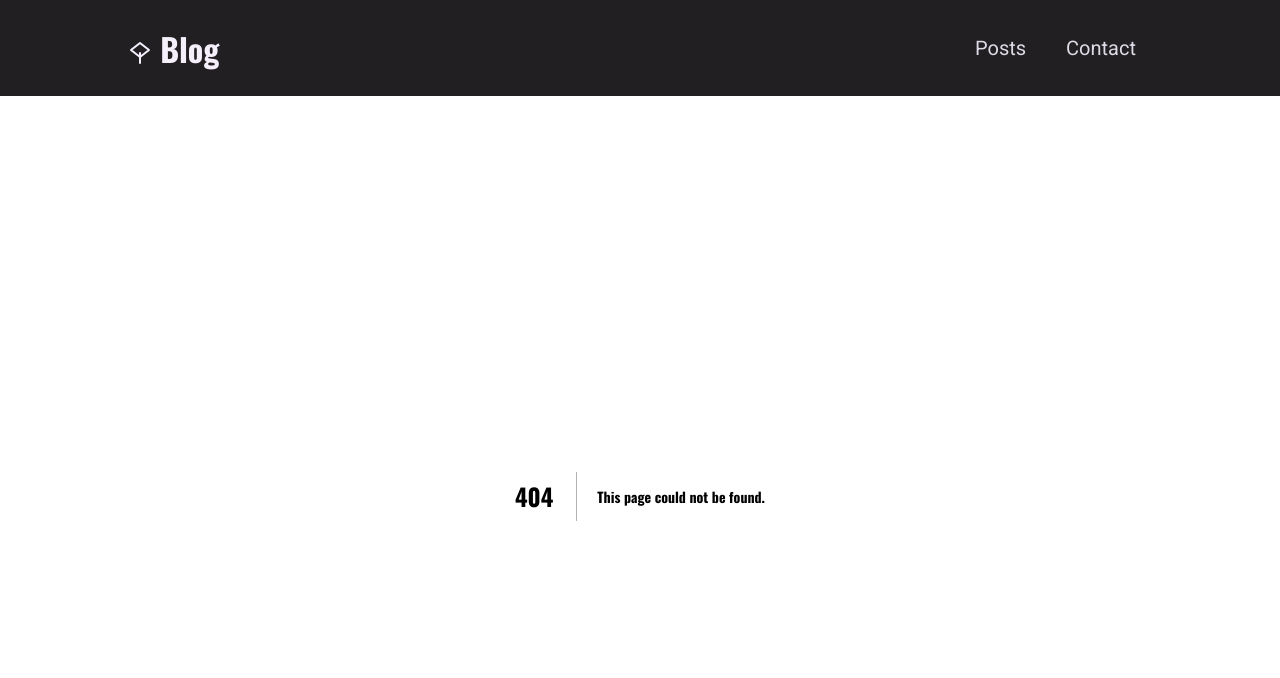
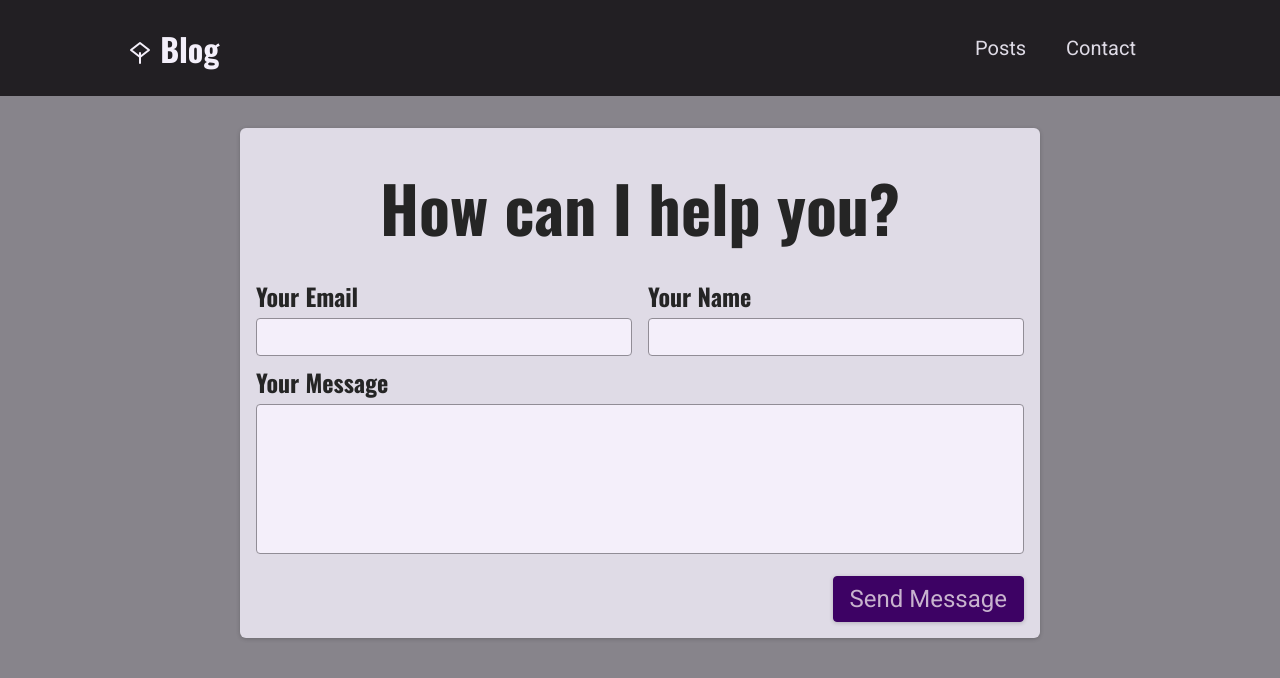
Before and after one commit to tech-chirag-b-gohil/nextjs-blog, a Next.js app: page /contact in a window 1280 px wide. Before the commit this address had no page. Shown: the top 678 px of the page. Built offline with nearby package versions, Linux system fonts and the light colour scheme.

Commit message:
Contact form added

```diff
--- /dev/null
+++ b/components/Contact/index.js
@@ -0,0 +1,112 @@
+import { useState, useEffect, use } from 'react';
+import classes from './styles.module.css';
+import Notification from '@/components/Notification';
+
+async function sendContactFormData(formData) {
+  const response = await fetch('/api/contact', {
+    method: 'POST',
+    headers: {
+      'Content-Type': 'application/json',
+    },
+    body: JSON.stringify(formData),
+  });
+
+  const data = await response.json();
+  if (!response.ok) {
+    throw new Error(data.message || 'Something went wrong!');
+  }
+}
+
+function Contact() {
+  const [requestStatus, setRequestStatus] = useState('');
+  const [notification, setNotification] = useState(null);
+  const [error, setError] = useState(null);
+
+  useEffect(() => {
+    if (requestStatus === 'pending') {
+      setNotification({
+        title: 'Sending message...',
+        message: 'Your message is being sent.',
+        status: 'pending',
+      });
+    }
+    if (requestStatus === 'success') {
+      setNotification({
+        title: 'Message sent!',
+        message: 'Your message has been sent successfully.',
+        status: 'success',
+      });
+    }
+    if (requestStatus === 'error') {
+      setNotification({
+        title: 'Error!',
+        message: error?.message || 'Something went wrong!',
+        status: 'error',
+      });
+    }
+    if (requestStatus === 'success' || requestStatus === 'error') {
+      const timer = setTimeout(() => {
+        setNotification(null);
+        setRequestStatus('');
+      }, 3000);
+
+      return () => clearTimeout(timer);
+    }
+  }, [requestStatus]);
+
+  async function handleSubmit(event) {
+    event.preventDefault();
+
+    const email = event.target.email.value?.trim();
+    const name = event.target.name.value?.trim();
+    const message = event.target.message.value?.trim();
+
+    setRequestStatus('pending');
+
+    try {
+      await sendContactFormData({ email, name, message });
+      setRequestStatus('success');
+      event.target.reset();
+    } catch (error) {
+      setRequestStatus('error');
+      setError(error);
+    }
+  };
+
+  return (
+    <section className={classes.contact}>
+      <h1>How can I help you?</h1>
+      <form className={classes.form} onSubmit={handleSubmit}>
+
+        <div className={classes.controls}>
+          <div className={classes.control}>
+            <label htmlFor="email">Your Email</label>
+            <input type="email" id="email" required />
+          </div>
+          <div className={classes.control}>
+            <label htmlFor="name">Your Name</label>
+            <input type="text" id="name" required />
+          </div>
+        </div>
+
+        <div className={classes.control}>
+          <label htmlFor="message">Your Message</label>
+          <textarea id="message" rows="5" required></textarea>
+        </div>
+
+        <div className={classes.actions}>
+          <button type="submit">Send Message</button>
+        </div>
+      </form>
+      {notification && (
+        <Notification
+          title={notification.title}
+          message={notification.message}
+          status={notification.status}
+        />
+      )}
+    </section>
+  );
+}
+
+export default Contact;
--- /dev/null
+++ b/components/Contact/styles.module.css
@@ -0,0 +1,73 @@
+.contact {
+  margin: var(--size-8) auto;
+  border-radius: 6px;
+  background-color: var(--color-grey-100);
+  width: 90%;
+  max-width: 50rem;
+  padding: var(--size-4);
+  box-shadow: 0 1px 4px rgba(0, 0, 0, 0.2);
+  font-size: var(--size-6);
+}
+
+.contact h1 {
+  font-size: var(--size-8);
+  margin: var(--size-4) 0;
+  text-align: left;
+}
+
+.form label {
+  display: block;
+  font-family: 'Oswald', sans-serif;
+  font-weight: bold;
+  margin: var(--size-2) 0 var(--size-1) 0;
+}
+
+.form input,
+.form textarea {
+  font: inherit;
+  padding: var(--size-1);
+  border-radius: 4px;
+  width: 100%;
+  border: 1px solid var(--color-grey-400);
+  background-color: var(--color-grey-50);
+  resize: none;
+}
+
+.controls {
+  display: flex;
+  column-gap: 1rem;
+  flex-wrap: wrap;
+}
+
+.control {
+  flex: 1;
+  min-width: 10rem;
+}
+
+.actions {
+  margin-top: var(--size-4);
+  text-align: right;
+}
+
+.form button {
+  font: inherit;
+  cursor: pointer;
+  background-color: var(--color-primary-700);
+  border: 1px solid var(--color-primary-700);
+  padding: var(--size-2) var(--size-4);
+  border-radius: 4px;
+  color: var(--color-primary-50);
+  box-shadow: 0 1px 4px rgba(0, 0, 0, 0.2);
+}
+
+.form button:hover {
+  background-color: var(--color-primary-500);
+  border-color: var(--color-primary-500);
+}
+
+@media (min-width: 768px) {
+  .contact h1 {
+    font-size: var(--size-16);
+    text-align: center;
+  }
+}
--- /dev/null
+++ b/components/Notification/index.js
@@ -0,0 +1,26 @@
+import classes from './styles.module.css';
+
+function Notification(props) {
+  const { title, message, status } = props;
+
+  let statusClasses = '';
+
+  if (status === 'success') {
+    statusClasses = classes.success;
+  }
+
+  if (status === 'error') {
+    statusClasses = classes.error;
+  }
+
+  const cssClasses = `${classes.notification} ${statusClasses}`;
+
+  return (
+    <div className={cssClasses}>
+      <h2>{title}</h2>
+      <p>{message}</p>
+    </div>
+  );
+}
+
+export default Notification;
--- /dev/null
+++ b/components/Notification/styles.module.css
@@ -0,0 +1,43 @@
+.notification {
+  display: flex;
+  justify-content: space-between;
+  align-items: center;
+  color: var(--color-grey-100);
+  background-color: var(--color-grey-800);
+  padding: 0 var(--size-8);
+  box-shadow: 0 1px 8px rgba(0, 0, 0, 0.2);
+  position: fixed;
+  height: 5rem;
+  bottom: 0;
+  width: 100%;
+  left: 0;
+  border-top-right-radius: 0;
+  border-top-left-radius: 0;
+}
+
+.notification h2 {
+  font-size: var(--size-6);
+  margin: 0;
+}
+
+.notification p {
+  margin: 0;
+}
+
+.success {
+  background-color: var(--color-success-500);
+  color: var(--color-grey-800);
+}
+
+.error {
+  background-color: var(--color-error-500);
+}
+
+@media (min-width: 768px) {
+  .notification {
+    width: 40rem;
+    left: calc(50% - 20rem);
+    border-top-right-radius: 6px;
+    border-top-left-radius: 6px;
+  }
+}
--- a/package.json
+++ b/package.json
@@ -10,6 +10,7 @@
   },
   "dependencies": {
     "gray-matter": "^4.0.3",
+    "mongodb": "^6.17.0",
     "next": "15.3.5",
     "react": "^19.0.0",
     "react-dom": "^19.0.0",
--- /dev/null
+++ b/pages/api/contact.js
@@ -0,0 +1,42 @@
+import { MongoClient } from "mongodb";
+
+async function handler(req, res) {
+  if (req.method === 'POST') {
+    const { email, name, message } = req.body;
+
+    // Basic validation
+    if (!email.trim() || !email.includes('@') || !name.trim() || !message.trim()) {
+      return res.status(422).json({ message: 'Invalid input.' });
+    }
+
+    let client;
+    try {
+      try {
+        client = await MongoClient.connect(
+          "mongodb+srv://<username>:<password>@cluster0.m36zwsq.mongodb.net/nxtjs-blog?retryWrites=true&w=majority&appName=Cluster0"
+        );
+      } catch (error) {
+        return res.status(500).json({ message: 'Database not connected.' });
+      }
+
+      const db = client.db();
+
+      const result = await db.collection('contact').insertOne({ email, name, message });
+      if (!result.acknowledged) {
+        throw new Error('Failed to insert contact form data.');
+      }
+      return res.status(201).json({ message: 'Message sent successfully!' });
+    } catch (error) {
+      console.error('Error inserting contact form data:', error);
+      return res.status(500).json({ message: 'Internal server error.' });
+    } finally {
+      client?.close();
+    }
+  }
+
+  // If the method is not POST, return a 405 Method Not Allowed
+  res.setHeader('Allow', ['POST']);
+  return res.status(405).json({ message: 'Method not allowed.' });
+}
+
+export default handler;
--- /dev/null
+++ b/pages/contact.js
@@ -0,0 +1,11 @@
+import Contact from "@/components/Contact";
+
+function ContactPage() {
+  return (
+    <>
+      <Contact />
+    </>
+  );
+}
+
+export default ContactPage;
```
Also changed, not shown: posts/getting-started-with-nextjs.md (+1 -1 lines), 1 other file (tests, documents, lock files or other folders).
